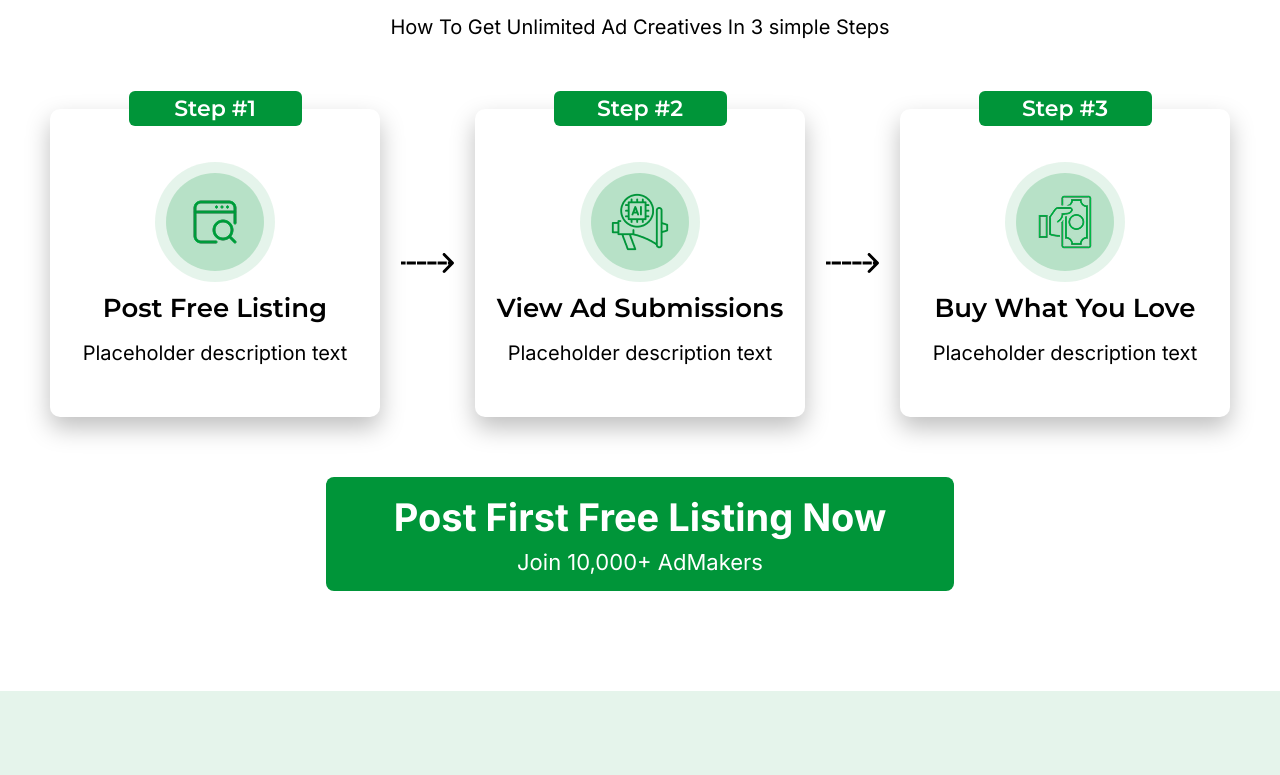
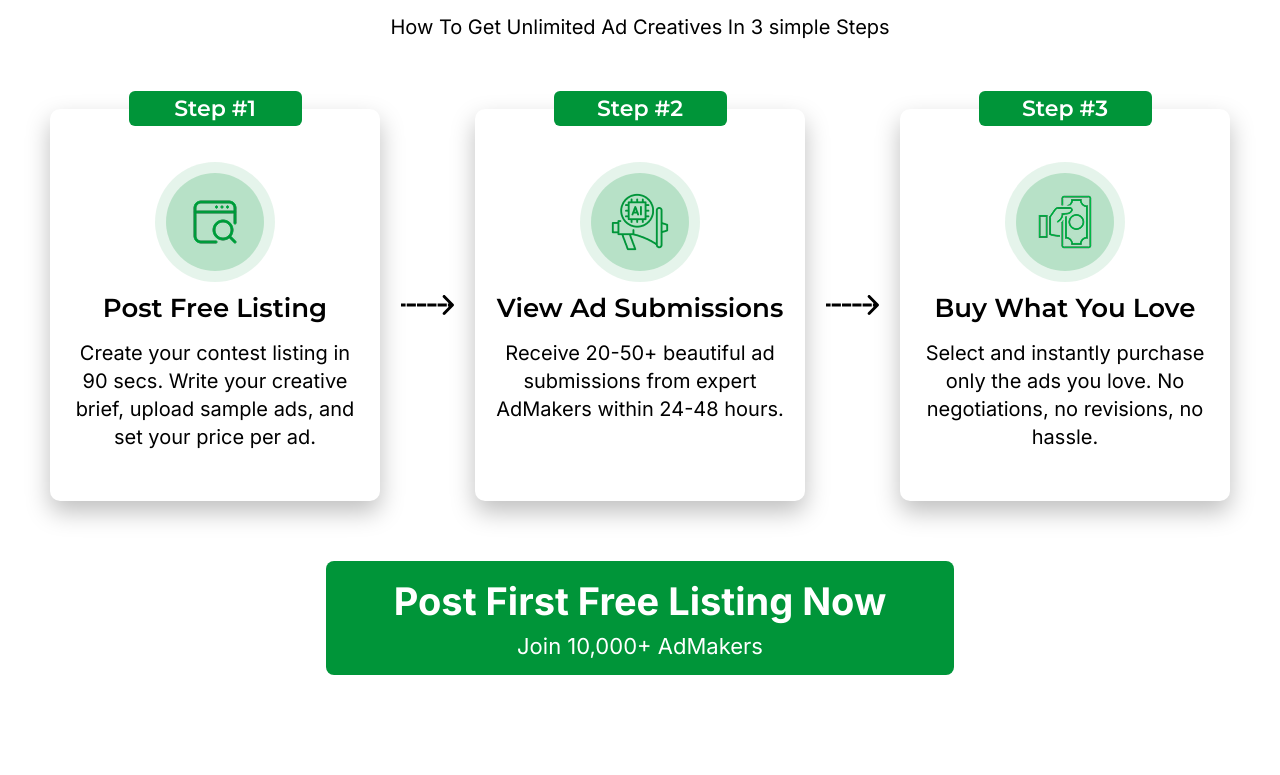
Before and after one commit to manikmt01/cashAdds, a website built with Vite: page src/company.html in a window 1280 px wide. Shown: the part 1804-2579 px from the top of the page. Built offline with nearby package versions, Linux system fonts and the light colour scheme.

Commit message:
v4 text chagnes

```diff
--- a/src/company.html
+++ b/src/company.html
@@ -4,7 +4,7 @@
 <head>
   <meta charset="UTF-8" />
   <meta name="viewport" content="width=device-width, initial-scale=1.0" />
-  <title>Cash Adds</title>
+  <title>CashAds</title>
   <link rel="shortcut icon" href="./images/fav-icon.ico" type="image/x-icon" />
 
   <!-- google font  -->
@@ -167,7 +167,7 @@
         <div class="flex flex-row flex-wrap items-center justify-between lg:gap-0 gap-5">
           <!-- item box  -->
           <div
-            class="stepShadow bg-white rounded-[10px] xl:w-[330px] lg:w-[260px] w-full max-w-full text-center pb-[50px] px-5 h-full">
+            class="stepShadow bg-white rounded-[10px] xl:w-[330px] lg:w-[260px] w-full max-w-full text-center pb-[50px] px-5 h-full lg:min-h-[392px]">
             <div
               class="rounded-md bg-green w-[173px] p-1 text-[22px] leading-tight font-semibold text-white mx-auto -mt-[18px]">
               <span class="font-Montserrat">Step #1</span>
@@ -180,7 +180,8 @@
             </div>
             <div class="text-center flex flex-col gap-1 md:gap-3.5">
               <h4 class="text-[26px] leading-tight font-semibold">Post Free Listing</h4>
-              <p class="text-base lg:text-xl">Placeholder description text</p>
+              <p class="text-base lg:text-xl">Create your contest listing in 90 secs. Write your creative brief, upload
+                sample ads, and set your price per ad.</p>
             </div>
           </div>
           <div class="flex justify-center md:w-auto w-full lg:mb-0 mb-4 mx-auto">
@@ -189,7 +190,7 @@
           </div>
           <!-- item box  -->
           <div
-            class="stepShadow bg-white rounded-[10px] xl:w-[330px] lg:w-[260px] w-full max-w-full text-center pb-[50px] px-5 h-full">
+            class="stepShadow bg-white rounded-[10px] xl:w-[330px] lg:w-[260px] w-full max-w-full text-center pb-[50px] px-5 h-full lg:min-h-[392px]">
             <div
               class="rounded-md bg-green w-[173px] p-1 text-[22px] leading-tight font-semibold text-white mx-auto -mt-[18px]">
               <span class="font-Montserrat">Step #2</span>
@@ -202,7 +203,8 @@
             </div>
             <div class="text-center flex flex-col gap-1 md:gap-3.5">
               <h4 class="text-[26px] leading-tight font-semibold">View Ad Submissions</h4>
-              <p class="text-base lg:text-xl">Placeholder description text</p>
+              <p class="text-base lg:text-xl">Receive 20-50+ beautiful ad submissions from expert AdMakers within 24-48
+                hours.</p>
             </div>
           </div>
           <div class="flex justify-center md:w-auto w-full lg:mb-0 mb-4 mx-auto">
@@ -211,7 +213,7 @@
           </div>
           <!-- item box  -->
           <div
-            class="stepShadow bg-white rounded-[10px] xl:w-[330px] lg:w-[260px] w-full max-w-full text-center pb-[50px] px-5 h-full">
+            class="stepShadow bg-white rounded-[10px] xl:w-[330px] lg:w-[260px] w-full max-w-full text-center pb-[50px] px-5 h-full lg:min-h-[392px]">
             <div
               class="rounded-md bg-green w-[173px] p-1 text-[22px] leading-tight font-semibold text-white mx-auto -mt-[18px]">
               <span class="font-Montserrat">Step #3</span>
@@ -224,7 +226,8 @@
             </div>
             <div class="text-center flex flex-col gap-1 md:gap-3.5">
               <h4 class="text-[26px] leading-tight font-semibold">Buy What You Love</h4>
-              <p class="text-base lg:text-xl">Placeholder description text</p>
+              <p class="text-base lg:text-xl">Select and instantly purchase only the ads you love. No negotiations, no
+                revisions, no hassle.</p>
             </div>
           </div>
 
--- a/src/index.html
+++ b/src/index.html
@@ -4,7 +4,7 @@
 <head>
   <meta charset="UTF-8" />
   <meta name="viewport" content="width=device-width, initial-scale=1.0" />
-  <title>Cash Adds</title>
+  <title>CashAds</title>
   <link rel="shortcut icon" href="./images/fav-icon.ico" type="image/x-icon" />
 
   <!-- google font  -->
@@ -174,7 +174,7 @@
         <div class="flex flex-row flex-wrap items-center justify-between lg:gap-0 gap-5">
           <!-- item box  -->
           <div
-            class="stepShadow bg-white rounded-[10px] xl:w-[330px] lg:w-[260px] w-full max-w-full text-center pb-[50px] px-5 h-full">
+            class="stepShadow bg-white rounded-[10px] xl:w-[330px] lg:w-[260px] w-full max-w-full text-center pb-[50px] px-5 h-full lg:min-h-[392px]">
             <div
               class="rounded-md bg-green w-[173px] p-1 text-[22px] leading-tight font-semibold text-white mx-auto -mt-[18px]">
               <span class="font-Montserrat">Step #1</span>
@@ -187,7 +187,8 @@
             </div>
             <div class="text-center flex flex-col gap-1 md:gap-3.5">
               <h4 class="text-[26px] leading-tight font-semibold">Browse Marketplace</h4>
-              <p class="text-base lg:text-xl">Placeholder description text</p>
+              <p class="text-base lg:text-xl">Explore active listings from real businesses that will pay anywhere from
+                $10-100+ per ad.</p>
             </div>
           </div>
           <div class="flex justify-center md:w-auto w-full lg:mb-0 mb-4 mx-auto">
@@ -196,7 +197,7 @@
           </div>
           <!-- item box  -->
           <div
-            class="stepShadow bg-white rounded-[10px] xl:w-[330px] lg:w-[260px] w-full max-w-full text-center pb-[50px] px-5 h-full">
+            class="stepShadow bg-white rounded-[10px] xl:w-[330px] lg:w-[260px] w-full max-w-full text-center pb-[50px] px-5 h-full lg:min-h-[392px]">
             <div
               class="rounded-md bg-green w-[173px] p-1 text-[22px] leading-tight font-semibold text-white mx-auto -mt-[18px]">
               <span class="font-Montserrat">Step #2</span>
@@ -209,7 +210,8 @@
             </div>
             <div class="text-center flex flex-col gap-1 md:gap-3.5">
               <h4 class="text-[26px] leading-tight font-semibold">Generate Ads With Ai</h4>
-              <p class="text-base lg:text-xl">Placeholder description text</p>
+              <p class="text-base lg:text-xl">Use our built-in AI AdMaker tool to create beautiful ads in seconds. No
+                design experience required!</p>
             </div>
           </div>
           <div class="flex justify-center md:w-auto w-full lg:mb-0 mb-4 mx-auto">
@@ -218,7 +220,7 @@
           </div>
           <!-- item box  -->
           <div
-            class="stepShadow bg-white rounded-[10px] xl:w-[330px] lg:w-[260px] w-full max-w-full text-center pb-[50px] px-5 h-full">
+            class="stepShadow bg-white rounded-[10px] xl:w-[330px] lg:w-[260px] w-full max-w-full text-center pb-[50px] px-5 h-full lg:min-h-[392px]">
             <div
               class="rounded-md bg-green w-[173px] p-1 text-[22px] leading-tight font-semibold text-white mx-auto -mt-[18px]">
               <span class="font-Montserrat">Step #3</span>
@@ -231,7 +233,7 @@
             </div>
             <div class="text-center flex flex-col gap-1 md:gap-3.5">
               <h4 class="text-[26px] leading-tight font-semibold">Get Paid</h4>
-              <p class="text-base lg:text-xl">Placeholder description text</p>
+              <p class="text-base lg:text-xl">Submit your ads and get paid instantly when a company purchases them!</p>
             </div>
           </div>
 
```
Also changed, not shown: src/css/style.min.css.
